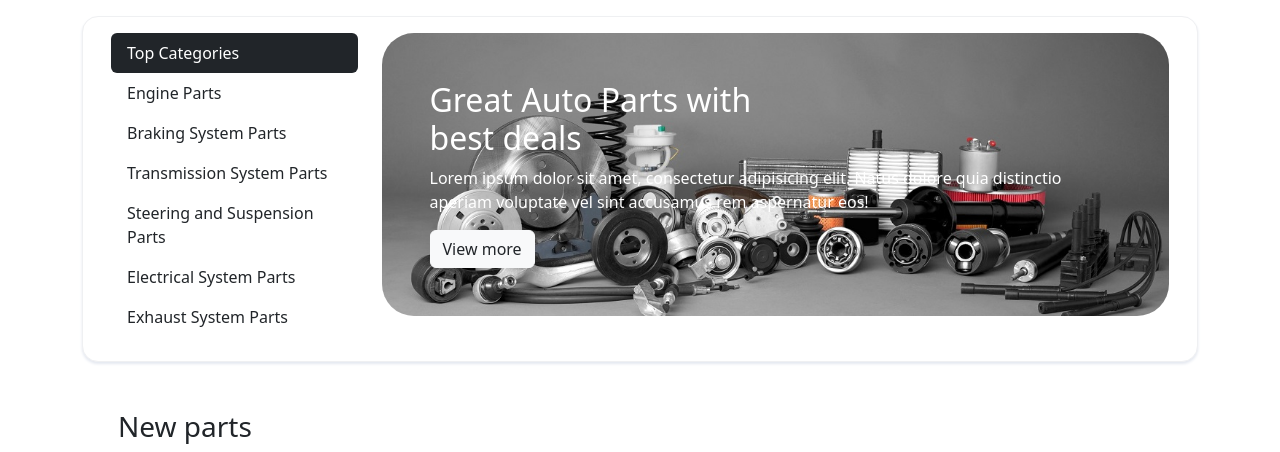
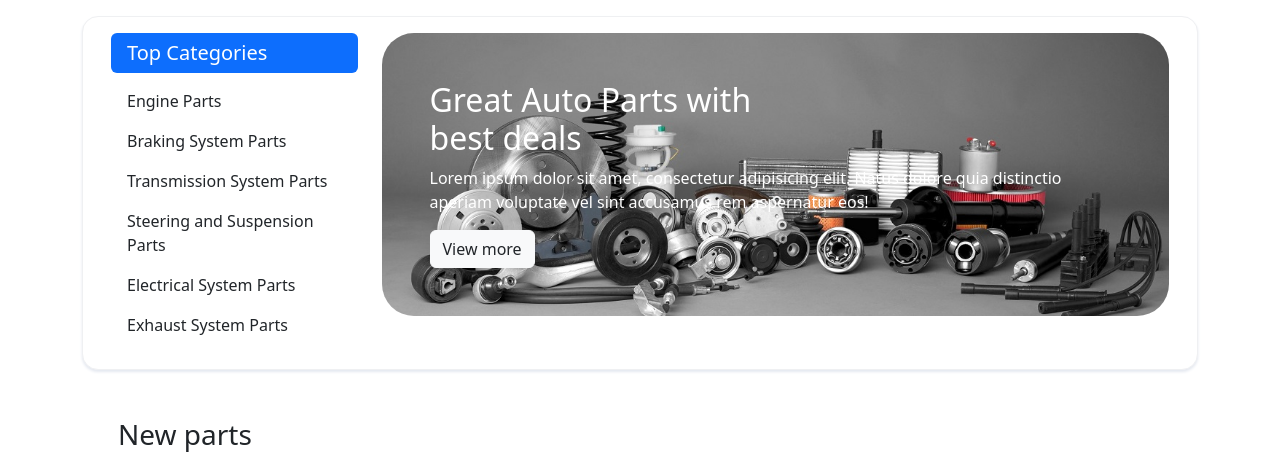
Before and after one commit to ibrahim-kiri/Online_Parts_Ordering_System, a Django app: page / in a window 1280 px wide. Shown: the part 56-508 px from the top of the page. Run offline with Django 4.2, Linux system fonts and the light colour scheme; data comes from the database, SQL or seed files in the repository; both versions use the stored data as it was after the commit; some libraries are stand-ins or nearby versions.

Commit message:
modified the Home page UI

```diff
--- a/store/templates/home.html
+++ b/store/templates/home.html
@@ -11,8 +11,8 @@
             <div class="row">
                 <div class="col-lg-3">
                     <nav class="nav flex-column nav-pills mb-md-2">
-                        <a class="nav-link py-2 bg-dark text-white ps-3 my-0" aria-current="page" href="#">Top
-                            Categories</a>
+                        <h5><a class="nav-link py-2 bg-primary text-white ps-3 my-0" aria-current="page" href="#">Top
+                                Categories</a></h5>
                         <a class="nav-link my-0 py-2 ps-3 bg-white text-dark"
                             href="{% url 'category' 'Engine-Parts' %}">Engine Parts</a>
                         <a class="nav-link my-0 py-2 ps-3 bg-white text-dark"
```
Also changed, not shown: static/js/scripts.js (+4 -4 lines), db.sqlite3.
